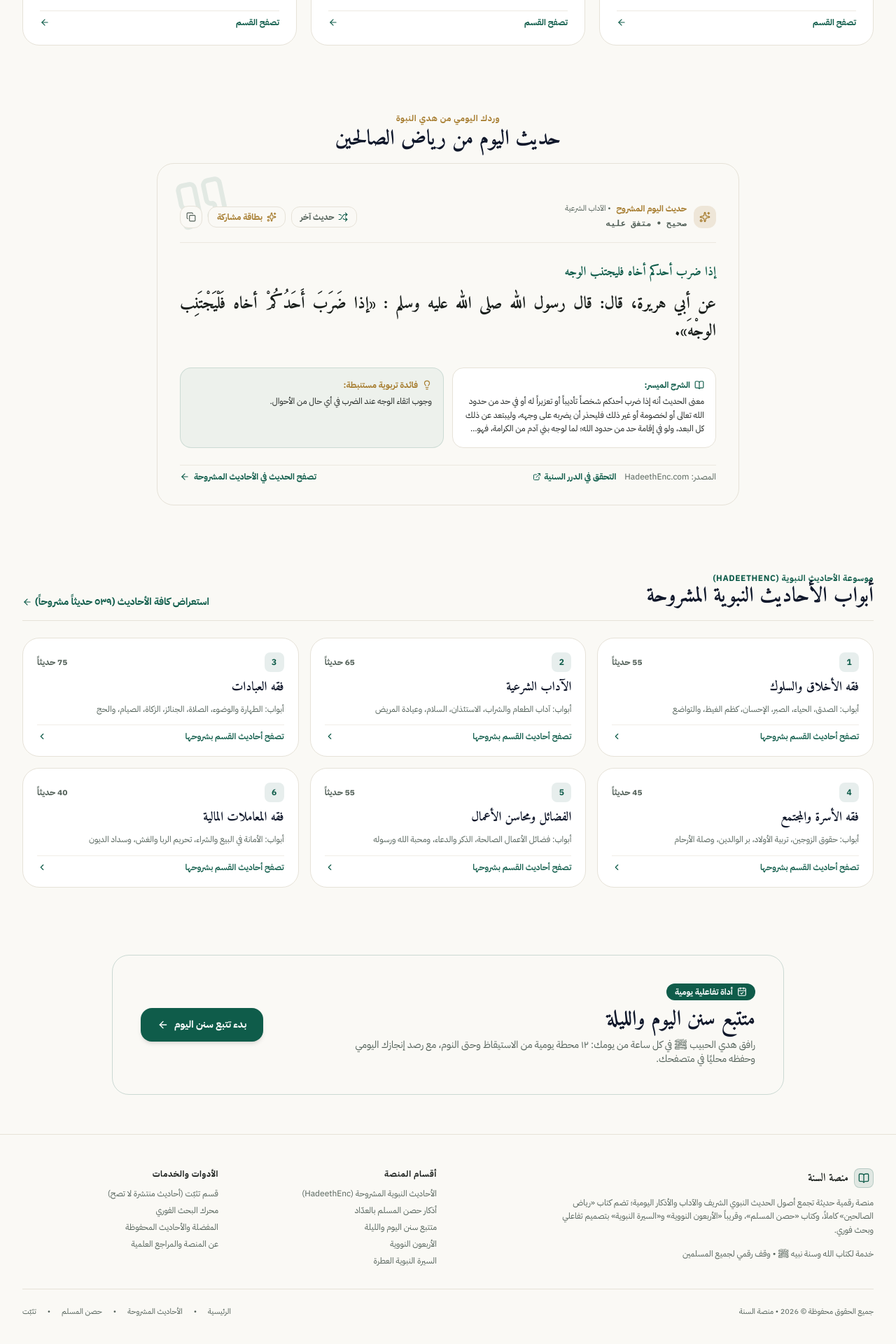
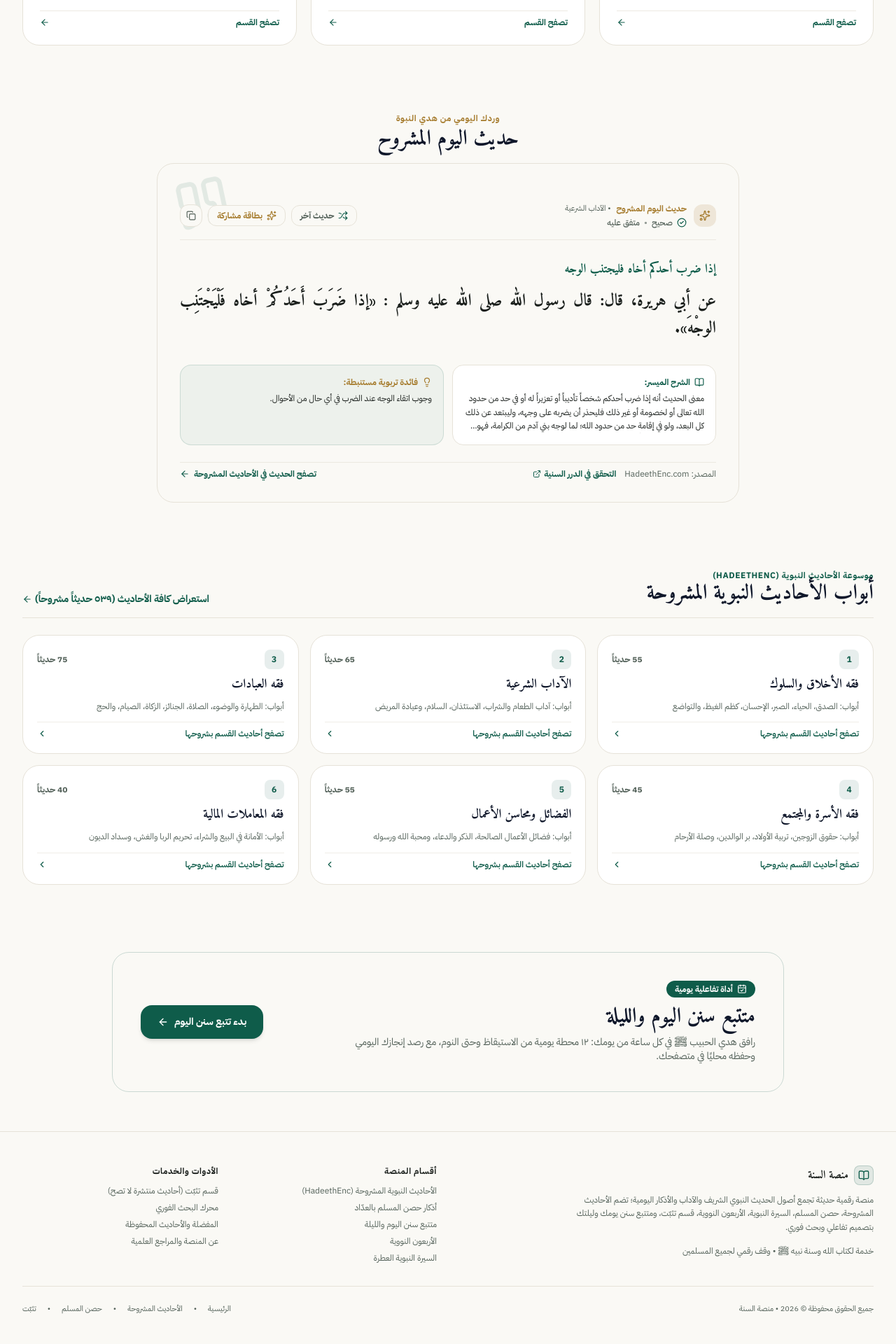
Before and after one commit to a0hv/Sunnah, a Next.js app: page / in a window 1280 px wide. Shown: the part 1074-2994 px from the top of the page at 70% size. Built offline with nearby package versions, Linux system fonts and the light colour scheme.

Commit message:
fix(ui): polish home cards, arrow direction, and footer sections

```diff
--- a/src/app/page.tsx
+++ b/src/app/page.tsx
@@ -9,6 +9,7 @@ import {
   Scroll,
   CalendarCheck,
   ArrowLeft,
+  ArrowRight,
   ChevronLeft,
   CheckCircle2,
   TrendingUp,
@@ -252,14 +253,14 @@ export default function HomePage() {
         </div>
       </section>
 
-      {/* 3. بطاقة حديث اليوم من رياض الصالحين */}
+      {/* 3. بطاقة حديث اليوم المشروح */}
       <section className="max-w-4xl mx-auto px-4 sm:px-6 lg:px-8 space-y-4">
         <div className="text-center space-y-1">
           <span className="text-xs font-bold text-gold-accent dark:text-gold-accent-dark uppercase tracking-wider block">
             وردك اليومي من هدي النبوة
           </span>
           <h2 className="text-2xl sm:text-3xl font-bold font-quran text-slate-900 dark:text-white">
-            حديث اليوم من رياض الصالحين
+            حديث اليوم المشروح
           </h2>
         </div>
 
@@ -338,10 +339,10 @@ export default function HomePage() {
 
           <Link
             href="/daily-tracker"
-            className="shrink-0 px-6 py-3.5 rounded-2xl bg-emerald-brand text-white font-bold text-sm shadow-md hover:bg-emerald-brand/90 transition-all flex items-center gap-2"
+            className="shrink-0 px-6 py-3.5 rounded-2xl bg-emerald-brand text-white font-bold text-sm shadow-md hover:bg-emerald-brand/90 transition-all flex items-center gap-2 group"
           >
             <span>بدء تتبع سنن اليوم</span>
-            <ArrowLeft className="w-4 h-4" />
+            <ArrowRight className="w-4 h-4 rtl:rotate-180 group-hover:-translate-x-1 transition-transform" />
           </Link>
         </div>
       </section>
--- a/src/components/Footer.tsx
+++ b/src/components/Footer.tsx
@@ -18,7 +18,7 @@ export function Footer() {
               </h3>
             </div>
             <p className="text-xs text-muted-light dark:text-muted-dark leading-relaxed max-w-md">
-              منصة رقمية حديثة تجمع أصول الحديث النبوي الشريف والآداب والأذكار اليومية؛ تضم كتاب «رياض الصالحين» كاملاً، وكتاب «حصن المسلم»، وقريباً «الأربعون النووية» و«السيرة النبوية» بتصميم تفاعلي وبحث فوري.
+              منصة رقمية حديثة تجمع أصول الحديث النبوي الشريف والآداب والأذكار اليومية؛ تضم الأحاديث المشروحة، حصن المسلم، السيرة النبوية، الأربعون النووية، قسم تثبّت، ومتتبع سنن يومك وليلتك بتصميم تفاعلي وبحث فوري.
             </p>
             <p className="text-xs text-muted-light dark:text-muted-dark pt-1">
               خدمة لكتاب الله وسنة نبيه ﷺ • وقف رقمي لجميع المسلمين
--- a/src/components/HadithOfTheDay.tsx
+++ b/src/components/HadithOfTheDay.tsx
@@ -12,6 +12,7 @@ import {
   Quote,
   ExternalLink,
   Lightbulb,
+  CheckCircle2,
 } from 'lucide-react';
 import hadeethRaw from '@/data/hadeethenc.json';
 import { getDorarHadithUrl } from '@/lib/external-refs';
@@ -96,7 +97,7 @@ export function HadithOfTheDay() {
           <span className="w-8 h-8 rounded-xl bg-gold-accent/15 text-gold-accent dark:text-gold-accent-dark flex items-center justify-center">
             <Sparkles className="w-4 h-4" />
           </span>
-          <div>
+          <div className="space-y-1">
             <div className="flex items-center gap-2">
               <span className="text-xs font-bold text-gold-accent dark:text-gold-accent-dark">
                 حديث اليوم المشروح
@@ -105,9 +106,12 @@ export function HadithOfTheDay() {
                 • {currentHadith.categoryTitle}
               </span>
             </div>
-            <span className="text-xs font-semibold text-muted-light dark:text-muted-dark font-mono">
-              {currentHadith.grade} • {currentHadith.attribution}
-            </span>
+            <div className="flex items-center gap-1.5 text-xs font-medium text-muted-light dark:text-muted-dark font-sans">
+              <CheckCircle2 className="w-3.5 h-3.5 text-emerald-brand dark:text-emerald-brand-dark shrink-0" />
+              <span>{currentHadith.grade || 'صحيح'}</span>
+              <span className="opacity-60">•</span>
+              <span>{currentHadith.attribution || 'متفق عليه'}</span>
+            </div>
           </div>
         </div>
 
```
